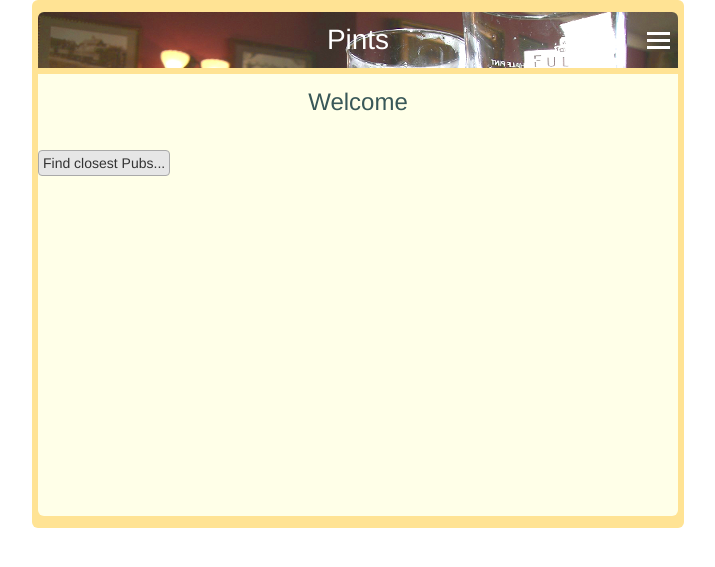
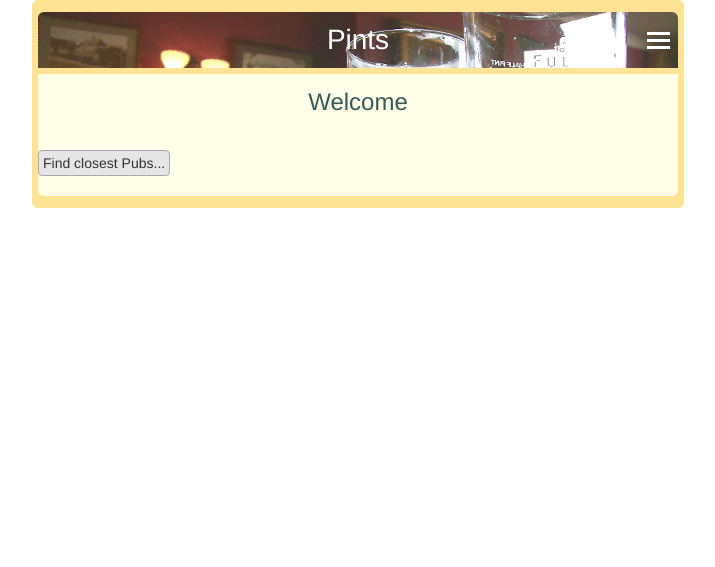
Before and after one commit to richardtraindl/pints, a Jekyll site: the page built from pints/index.html, in a window 1280 px wide. Shown: the top 567 px of the page, without its empty margins (282-997 px from the left). Built offline with Jekyll 4.4.1, drawn with Linux system fonts in a browser that asks for light colours.

Commit message:
Update index.html

```diff
--- a/pints/index.html
+++ b/pints/index.html
@@ -13,15 +13,15 @@
 
     <div class="gap"></div>
 
-    <section id="pub-list2">
-      <div id="pubs">
+    <section id="pub-list">
+      <ul>
           <!-- Wird dynamisch befüllt -->
-      </div>
+      </ul>
     </section>
 
-    <section id="map-vienna">
+    <!-- section id="map-vienna" -->
       <!-- Wird dynamisch befüllt -->
-    </section>
+    <!-- /section -->
 
   </article>
 
```
